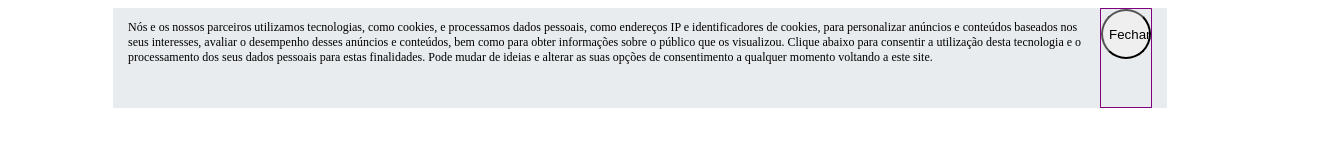
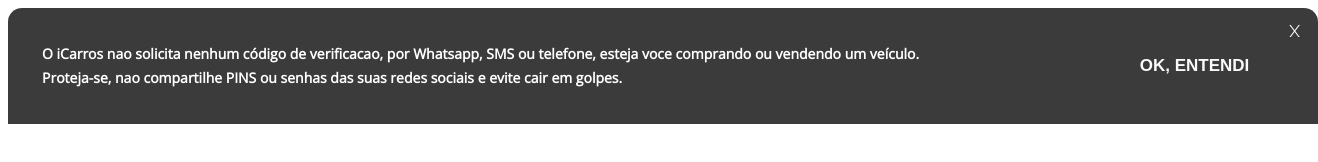
Before and after one commit to GuilhermeSoaresLima/cookie-validator-pure-copy, a plain HTML site: page index.html in a window 1280 px wide. Shown: the whole page, 1318 px wide, since content can reach past the window. Drawn offline with nearby package versions, Linux system fonts and the light colour scheme.

Commit message:
Mensagem de alerta concluída com layout oficial e lógica

```diff
--- a/index.html
+++ b/index.html
@@ -6,6 +6,10 @@
     <meta http-equiv="X-UA-Compatible" content="ie=edge" />
     <title>Alerta</title>
     <link rel="stylesheet" href="styles.css" />
+    <link
+      href="https://fonts.googleapis.com/css?family=Open+Sans|Raleway&display=swap"
+      rel="stylesheet"
+    />
     <!-- <script defer src="../js/script.js"></script> -->
   </head>
   <script language="javascript" src="script.js"></script>
@@ -13,19 +17,21 @@
     <div class="main-container" id="isView">
       <div class="message-container">
         <p>
-          Nós e os nossos parceiros utilizamos tecnologias, como cookies, e
-          processamos dados pessoais, como endereços IP e identificadores de
-          cookies, para personalizar anúncios e conteúdos baseados nos seus
-          interesses, avaliar o desempenho desses anúncios e conteúdos, bem como
-          para obter informações sobre o público que os visualizou. Clique
-          abaixo para consentir a utilização desta tecnologia e o processamento
-          dos seus dados pessoais para estas finalidades. Pode mudar de ideias e
-          alterar as suas opções de consentimento a qualquer momento voltando a
-          este site.
+          O iCarros nao solicita nenhum código de verificacao, por Whatsapp, SMS
+          ou telefone, esteja voce comprando ou vendendo um veículo.
+          <br />Proteja-se, nao compartilhe PINS ou senhas das suas redes
+          sociais e evite cair em golpes.
         </p>
+
+        <button class="btn-message" onclick="genericFunction()">
+          OK, ENTENDI
+        </button>
       </div>
+
       <div class="container-button">
-        <button onclick="genericFunction()">Fechar</button>
+        <button class="btn-close" onclick="genericFunction()">
+          X
+        </button>
       </div>
     </div>
   </body>
--- a/script.js
+++ b/script.js
@@ -25,11 +25,8 @@
   );
   document.cookie = `expirationDate=${expirationDate}; expires=${expirationDate};`;
 
-  //   state = {
-  //     showCookie: false
-  //   };
+  state.showCookie = false;
 
-  state.showCookie = false;
   document.location.reload(true);
 }
 
@@ -37,9 +34,6 @@
   const lastCookie = document.cookie
     .split(";")
     .filter(row => row.includes("expirationDate"));
-
-  console.log("lastCookie", lastCookie);
-  console.log(getLastCookie(lastCookie));
 
   return getLastCookie(lastCookie);
 }
@@ -49,17 +43,14 @@
   const lastCookie = checkCookies();
   const lastCookieToTimestamp = new Date(`${lastCookie.hour}`);
   const currentTime = new Date();
-  console.log("Timestamp", lastCookieToTimestamp.getTime());
 
   if (
     currentTime.getTime() >= lastCookieToTimestamp.getTime() + dayToTimesTamp ||
     lastCookie.name === ""
   ) {
-    console.log("cookie expirou");
     return true;
   }
 
-  console.log("cookie nao expirou");
   return false;
 }
 
--- a/styles.css
+++ b/styles.css
@@ -1,35 +1,97 @@
 .main-container {
   width: auto;
-  height: 100px;
+  height: auto;
   display: flex;
-  /* padding: 60px; */
   overflow-y: scroll;
-  background: rgba(230, 233, 236, 0.85);
-  font-size: 12px;
-
+  background: rgba(59, 59, 59);
+  color: rgb(255, 255, 255);
+  font-family: Open Sans;
+  font-size: 14px;
+  font-weight: 600;
+  line-height: 24px;
   margin-right: auto;
   margin-left: auto;
   padding-left: 15px;
-  padding-right: 15px;
+  border-radius: 14px 14px 0px 0px;
+  /* padding: 5px; */
+  padding: 10px;
 }
 
 .message-container {
+  display: flex;
+  width: 100%;
+  padding: 24px;
+}
+
+.message-container p {
+  text-align: justify;
+  margin: 0;
+  width: 100%;
 }
 
 .container-button {
-  border: 1px solid purple;
+  position: relative;
+  padding: 0;
 }
 
 .container-button button {
+  background-color: transparent;
+  border-color: transparent;
+  color: #fafafa;
+}
+
+.btn-message {
   border-radius: 25px;
-  width: 50px;
-  height: 50px;
+  font-weight: 600;
+  background-color: transparent;
+  border-color: transparent;
+  color: #fafafa;
+  text-align: end;
+  width: 205px;
+  font-size: 17px;
+}
+
+.btn-close {
+  font-family: "Raleway";
+  font-size: 17px;
+  float: right;
 }
 
 /* responsive chnages */
 
 @media (min-width: 1061px) {
   .main-container {
-    width: 1024px;
+    width: 1290px;
+  }
+
+  .message-container {
+    width: 100%;
   }
 }
+
+@media only screen and (max-width: 414px) {
+  .main-container {
+  }
+
+  .message-container {
+    display: inline-block;
+    padding: 20px;
+  }
+
+  .message-container p {
+    margin: 0px 0px 15px 0px;
+  }
+
+  .container-button {
+    padding: 24px 12px 0px 24px;
+  }
+
+  .btn-message {
+    text-align: center;
+    width: 125%;
+  }
+
+  .btn-close {
+    font-size: 23px;
+  }
+}
```
Also changed, not shown: 1 other file.
